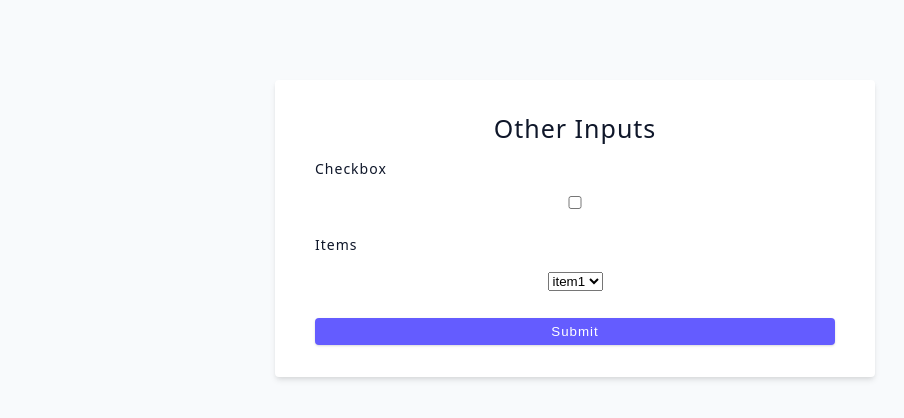
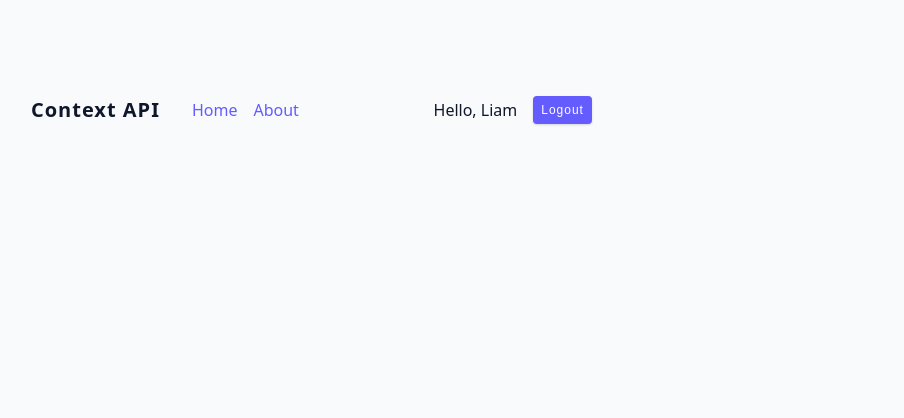
Before and after one commit to liamli99/React, a React (Vite) app in the folder 03-advanced-topics/: page / in a window 1280 px wide. Shown: the top 418 px of the page, without its empty margins (65-969 px from the left). Built offline with nearby package versions, Linux system fonts and the light colour scheme.

Commit message:
use context

```diff
--- /dev/null
+++ b/03-advanced-topics/src/09-useContext/prop-drilling/NavLinks.jsx
@@ -0,0 +1,16 @@
+import UserContainer from './UserContainer';
+
+const NavLinks = ({ user, logout }) => {
+  return (
+    <div className='nav-container'>
+      <ul className='nav-links'>
+        <li><a href='#'>Home</a></li>
+        <li><a href='#'>About</a></li>
+      </ul>
+
+      <UserContainer user={user} logout={logout} />
+    </div>
+  );
+}
+
+export default NavLinks;
--- /dev/null
+++ b/03-advanced-topics/src/09-useContext/prop-drilling/Navbar.jsx
@@ -0,0 +1,19 @@
+import { useState } from 'react';
+import NavLinks from "./NavLinks";
+
+const Navbar = () => {
+  const [user, setUser] = useState({ name: 'Liam' });
+
+  const logout = () => {
+    setUser(null);
+  }
+
+  return (
+    <nav className='navbar'>
+      <h5>Context API</h5>
+      <NavLinks user={user} logout={logout} />
+    </nav>
+  );
+}
+
+export default Navbar;
--- /dev/null
+++ b/03-advanced-topics/src/09-useContext/prop-drilling/UserContainer.jsx
@@ -0,0 +1,14 @@
+const UserContainer = ({ user, logout }) => {
+  return (
+    <div className='user-container'>
+      {user ? (
+        <>
+          <p>Hello, {user.name}</p>
+          <button className='btn' onClick={logout}>Logout</button>
+        </>
+      ) : <p>Please Login</p>}
+    </div>
+  );
+}
+
+export default UserContainer;
--- /dev/null
+++ b/03-advanced-topics/src/09-useContext/use-context-global/NavLinks.jsx
@@ -0,0 +1,16 @@
+import UserContainer from './UserContainer';
+
+const NavLinks = () => {
+  return (
+    <div className='nav-container'>
+      <ul className='nav-links'>
+        <li><a href='#'>Home</a></li>
+        <li><a href='#'>About</a></li>
+      </ul>
+
+      <UserContainer />
+    </div>
+  );
+}
+
+export default NavLinks;
--- /dev/null
+++ b/03-advanced-topics/src/09-useContext/use-context-global/Navbar.jsx
@@ -0,0 +1,22 @@
+import { useState } from 'react';
+import NavLinks from "./NavLinks";
+import NavbarContext from './NavbarContext';
+
+const Navbar = () => {
+  const [user, setUser] = useState({ name: 'Liam' });
+
+  const logout = () => {
+    setUser(null);
+  }
+
+  return (
+    <NavbarContext.Provider value={{ user, logout }}>
+      <nav className='navbar'>
+        <h5>Context API</h5>
+        <NavLinks />
+      </nav>
+    </NavbarContext.Provider>
+  );
+}
+
+export default Navbar;
--- /dev/null
+++ b/03-advanced-topics/src/09-useContext/use-context-global/UserContainer.jsx
@@ -0,0 +1,19 @@
+import { useContext } from 'react';
+import NavbarContext from './GlobalContext';
+
+const UserContainer = () => {
+  const contextValue = useContext(NavbarContext);
+
+  return (
+    <div className='user-container'>
+      {contextValue.user ? (
+        <>
+          <p>Hello, {contextValue.user.name}</p>
+          <button className='btn' onClick={contextValue.logout}>Logout</button>
+        </>
+      ) : <p>Please Login</p>}
+    </div>
+  );
+}
+
+export default UserContainer;
--- /dev/null
+++ b/03-advanced-topics/src/09-useContext/use-context/NavLinks.jsx
@@ -0,0 +1,16 @@
+import UserContainer from './UserContainer';
+
+const NavLinks = () => {
+  return (
+    <div className='nav-container'>
+      <ul className='nav-links'>
+        <li><a href='#'>Home</a></li>
+        <li><a href='#'>About</a></li>
+      </ul>
+
+      <UserContainer />
+    </div>
+  );
+}
+
+export default NavLinks;
--- /dev/null
+++ b/03-advanced-topics/src/09-useContext/use-context/Navbar.jsx
@@ -0,0 +1,22 @@
+import { useState } from 'react';
+import NavLinks from "./NavLinks";
+import NavbarContext from './NavbarContext';
+
+const Navbar = () => {
+  const [user, setUser] = useState({ name: 'Liam' });
+
+  const logout = () => {
+    setUser(null);
+  }
+
+  return (
+    <NavbarContext.Provider value={{ user, logout }}>
+      <nav className='navbar'>
+        <h5>Context API</h5>
+        <NavLinks />
+      </nav>
+    </NavbarContext.Provider>
+  );
+}
+
+export default Navbar;
--- /dev/null
+++ b/03-advanced-topics/src/09-useContext/use-context/NavbarContext.jsx
@@ -0,0 +1,5 @@
+import { createContext } from 'react';
+
+const NavbarContext = createContext();
+
+export default NavbarContext;
--- /dev/null
+++ b/03-advanced-topics/src/09-useContext/use-context/UserContainer.jsx
@@ -0,0 +1,19 @@
+import { useContext } from 'react';
+import NavbarContext from './NavbarContext';
+
+const UserContainer = () => {
+  const contextValue = useContext(NavbarContext);
+
+  return (
+    <div className='user-container'>
+      {contextValue.user ? (
+        <>
+          <p>Hello, {contextValue.user.name}</p>
+          <button className='btn' onClick={contextValue.logout}>Logout</button>
+        </>
+      ) : <p>Please Login</p>}
+    </div>
+  );
+}
+
+export default UserContainer;
--- a/03-advanced-topics/src/App.jsx
+++ b/03-advanced-topics/src/App.jsx
@@ -1,10 +1,10 @@
 import './App.css';
-import OtherInputs from './06-forms/04-other-inputs';
+import Navbar from './09-useContext/use-context/Navbar';
 
 function App() {
   return (
     <div className='container'>
-      <OtherInputs />
+      <Navbar />
     </div>
   );
 }
```
Also changed, not shown: 03-advanced-topics/src/09-useContext/use-context-global/AppContext.jsx (added, +13 -0 lines), 1 other file (tests, documents, lock files or other folders).
